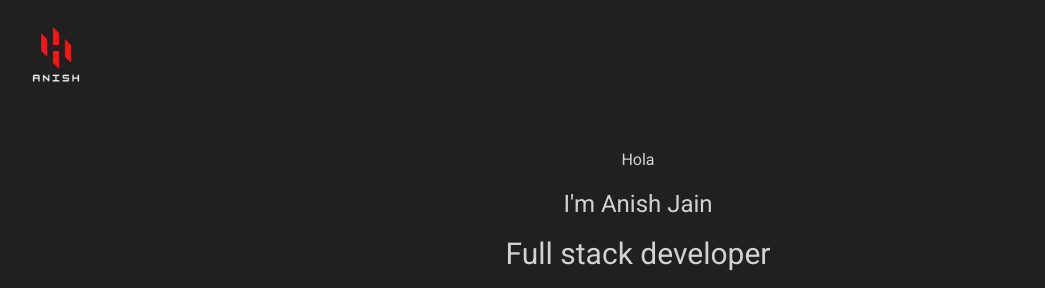
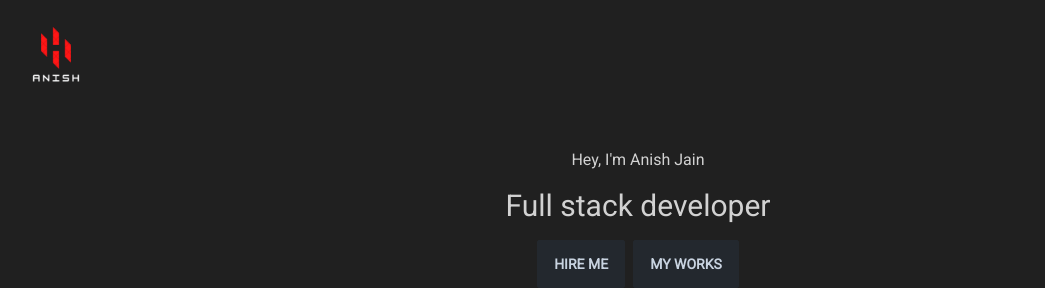
Before and after one commit to itsanishjain/anish_jain_profile, a Next.js app: page / in a window 1280 px wide. Shown: the top 288 px of the page, without its empty margins (2-1047 px from the left). Built offline with nearby package versions, Linux system fonts and the light colour scheme.

Commit message:
fixed type

```diff
--- a/pages/index.js
+++ b/pages/index.js
@@ -67,8 +67,8 @@ export default function Home() {
         </div>
 
         <div className="mt-8 flex flex-col justify-center items-center space-y-4">
-          <p className="text-md font-medium ">Hola</p>
-          <p className="text-lg md:text-2xl text-center">I&apos;m Anish Jain</p>
+          <p className="text-md font-medium ">Hey, I&apos;m Anish Jain</p>
+          {/* <p className="text-lg md:text-2xl text-center"></p> */}
           <p className="text-xl md:text-3xl">Full stack developer</p>
           <div className="flex space-x-2">
             <a
@@ -156,59 +156,6 @@ export default function Home() {
           </p>
 
           {/* Card */}
-
-          {/* <div
-            className="max-w-3xl mx-auto grid
-              grid-row-1 gap-8 p-2 md:grid-cols-2 md:gap-4"
-          >
-            {works.map((work, index) => (
-              <div
-                key={index}
-                className="border-2 border-white text-black
-                      rounded-lg p-1"
-                data-aos="fade-up"
-              >
-                <img src={work.img} alt="work" />
-                <div className="p-4 space-y-2 h-full w-full">
-                  <p className="text-white">{work.title}</p>
-                  <hr />
-                  <div className="flex space-x-4">
-                    <a
-                      href={work.liveUrl}
-                      target="_blank"
-                      rel="noreferrer"
-                      className="px-4 py-2 text-sm cursor-pointer duration-100  rounded-md btn btn-primary text-white"
-                    >
-                      Live
-                    </a>
-
-                    {work.githubUrl && (
-                      <a
-                        href={work.githubUrl}
-                        target="_blank"
-                        rel="noreferrer"
-                        className="px-4 py-2 text-sm cursor-pointer duration-100  rounded-md btn btn-primary text-white"
-                      >
-                        Github
-                      </a>
-                    )}
-
-                    {work.videoUrl && (
-                      <a
-                        href={work.videoUrl}
-                        target="_blank"
-                        rel="noreferrer"
-                        className="px-4 py-2 text-sm cursor-pointer duration-100  rounded-md btn btn-primary text-white"
-                      >
-                        Youtube
-                      </a>
-                    )}
-                  </div>
-                </div>
-              </div>
-            ))}
-          </div> */}
-          {/* Card */}
           <div className="max-w-3xl mx-auto p-2">
             {Object.entries(worksByType).map(([type, works]) => (
               <div key={type} className="mb-8">
@@ -270,7 +217,7 @@ export default function Home() {
 
         {/* Skills */}
         <p className="mt-16 text-center text-4xl ">Skills</p>
-        <div className="text-primary max-w-2xl mx-auto mt-16 grid grid-cols-4 items-center space-y-4 place-items-center">
+        <div className="text-primary max-w-2xl mx-auto mt-16 grid grid-cols-4 items-center place-items-center gap-4">
           <p>TypeScript</p>
           <p>JavaScript</p>
           <p>Python</p>
@@ -287,6 +234,13 @@ export default function Home() {
           <p>Firebase</p>
         </div>
 
+        {/* Things I believe in */}
+        <div>
+          <p>Some things I believe</p>
+          <p>Slow is fake</p>
+          <p>The easy way is the hard way and hard way is the easy way</p>
+        </div>
+
         {/* Footer */}
         <div className="mt-16 text-center pb-6">
           Copyright ©2023 All rights reserved
--- a/src/utils/myWorks.js
+++ b/src/utils/myWorks.js
@@ -20,7 +20,7 @@ export const works = [
   },
   {
     title:
-      "w3commerce Buy togethe, save together, fun together and earn together with us [Winner ETHOnline]",
+      "w3commerce Buy together, save together, fun together and earn together with us [Winner ETHOnline]",
     img: "/w3comm.png",
     date: "Sep 2022",
     liveUrl: "https://w3commerce.vercel.app/",
```
